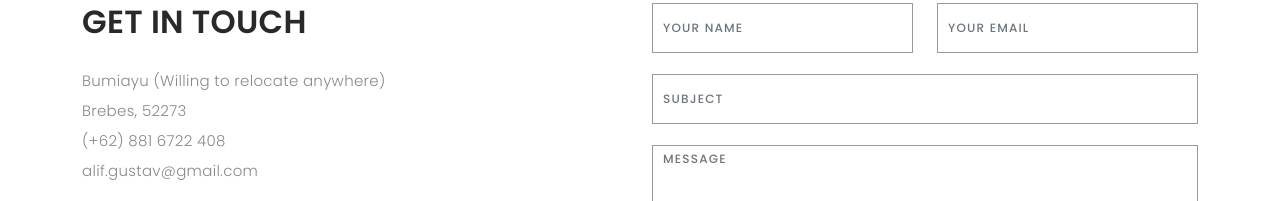
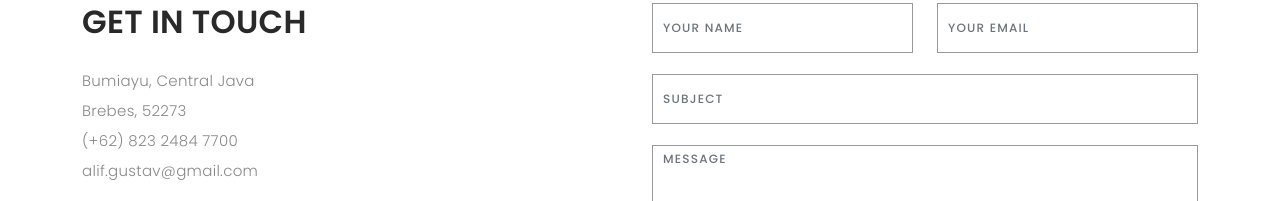
Before and after one commit to malifgustav/malifgustav.github.io, a plain HTML site: page index.html in a window 1280 px wide. Shown: the part 3104-3305 px from the top of the page. Drawn offline with nearby package versions, Linux system fonts and the light colour scheme; a web font is replaced by a local one.

Commit message:
Bio updated

```diff
--- a/index.html
+++ b/index.html
@@ -285,9 +285,9 @@
 									<h2 class="mb-30">GET IN TOUCH</h2>
 
 									<ul class="contact-details">
-										<li><span>Bumiayu (Willing to relocate anywhere)</span></li>
+										<li><span>Bumiayu, Central Java</span></li>
 										<li><span>Brebes, 52273</span></li>
-										<li><span>(+62) 881 6722 408</span></li>
+										<li><span>(+62) 823 2484 7700</span></li>
 										<li><span>alif.gustav@gmail.com</span></li>
 									</ul>
 								</div>
```
